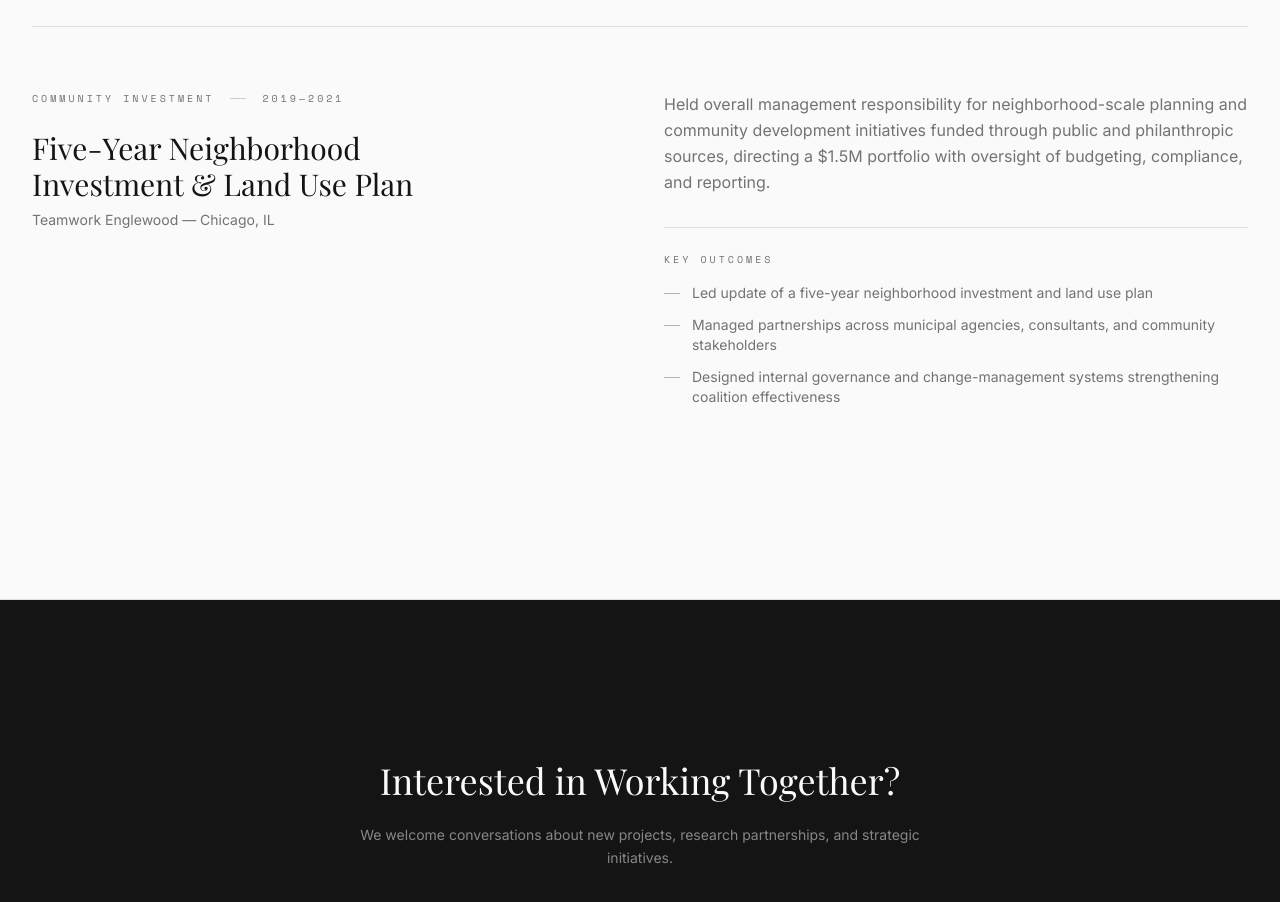
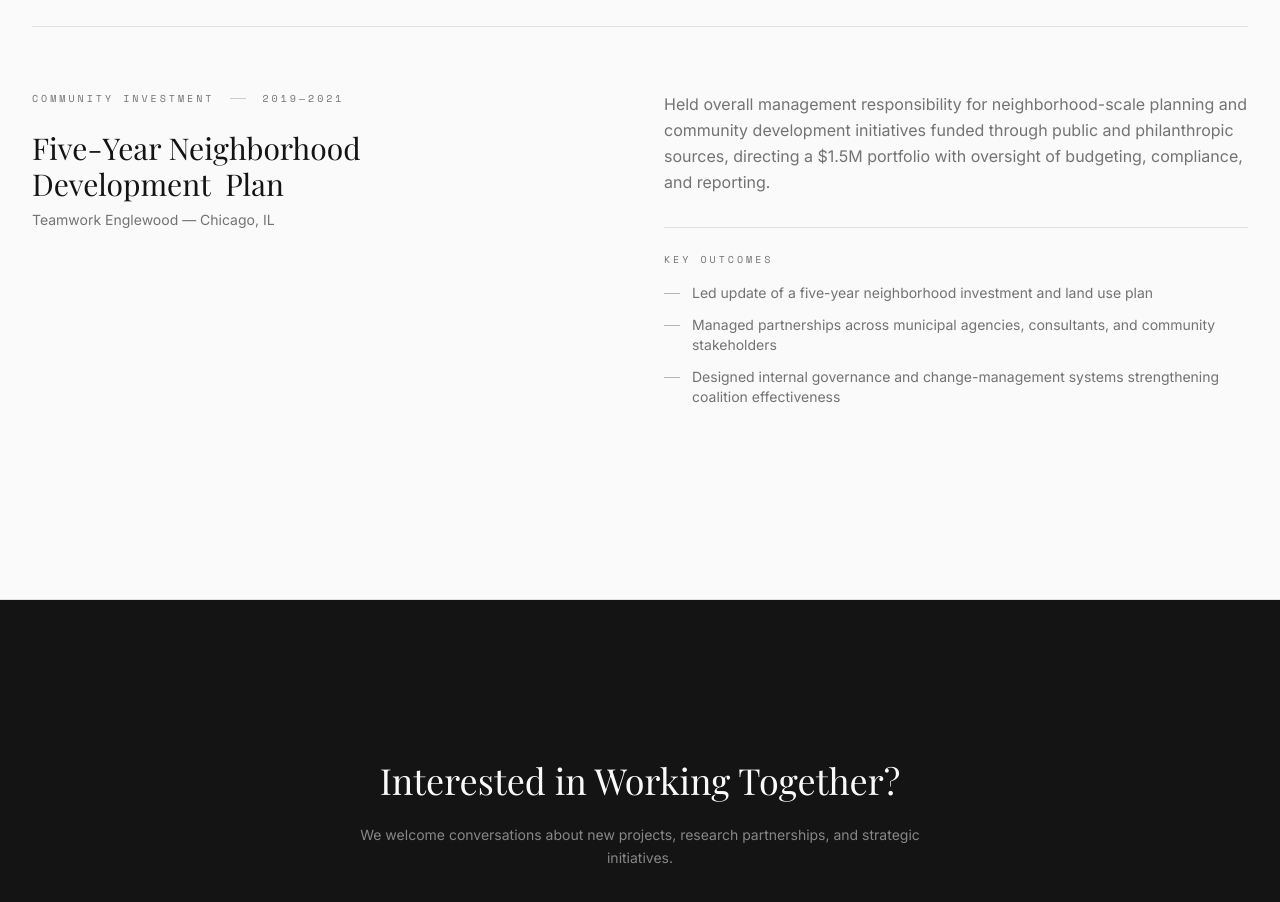
Before and after one commit to michaeljohnson8971/template, a React (Vite) app: page /work in a window 1280 px wide. Shown: the part 2460-3362 px from the top of the page. Built offline with nearby package versions, Linux system fonts and the light colour scheme; the HTML template or start-up script is replaced by a standard one; a web font is replaced by a local one.

Commit message:
Changes
Co-authored-by: michaeljohnson8971 <12179200+michaeljohnson8971@users.noreply.github.com>

```diff
--- a/src/pages/SelectedWork.tsx
+++ b/src/pages/SelectedWork.tsx
@@ -61,7 +61,7 @@ const projects = [
   },
   {
     slug: "englewood-neighborhood-investment-plan",
-    title: "Five-Year Neighborhood Investment & Land Use Plan",
+    title: "Five-Year Neighborhood Development \u00a0Plan",
     client: "Teamwork Englewood — Chicago, IL",
     year: "2019—2021",
     category: "Community Investment",
```
